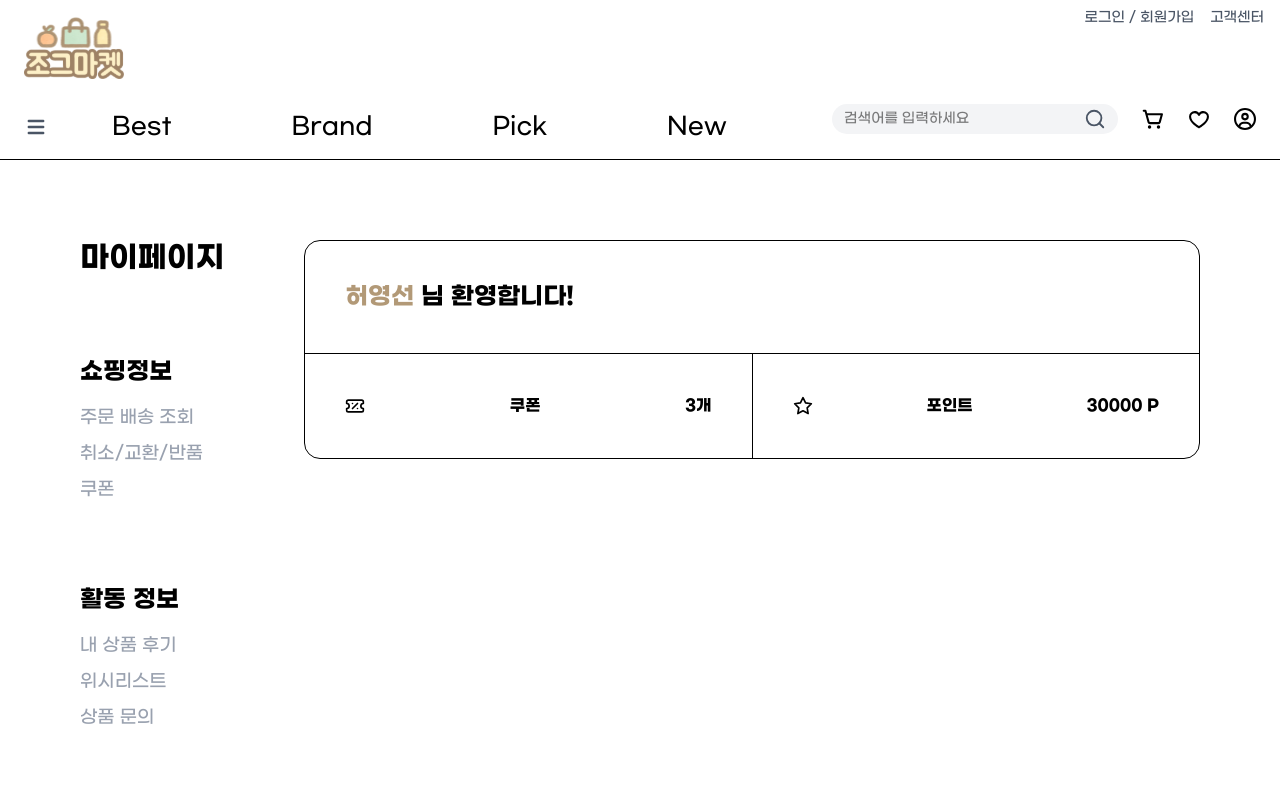
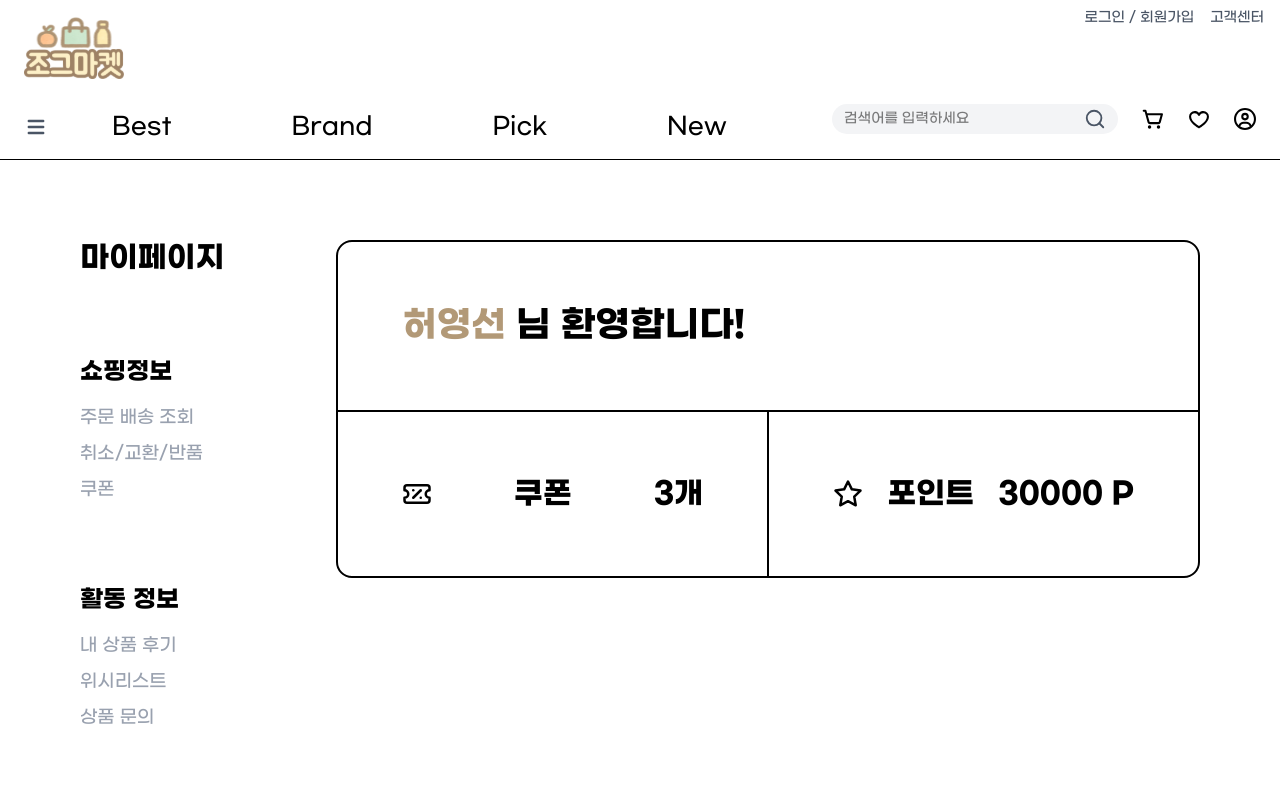
Before and after one commit to jjeankim/jogeu-market, a Next.js app: page /my in a window 1280 px wide. Shown: the top 800 px of the page. Built offline with nearby package versions, Linux system fonts and the light colour scheme.

Commit message:
Feat: 마이페이지 작업중

```diff
--- a/src/components/ui/MyPageLayout.tsx
+++ b/src/components/my/MyPageLayout.tsx
@@ -2,20 +2,18 @@ import { ReactNode } from "react";
 import MyPageAside from "./MyPageAside";
 
 interface MyPageLayout {
-  children: ReactNode,
+  children: ReactNode;
   pageTitle: string;
 }
 
-const MyPageLayout = ({children,pageTitle}:MyPageLayout) => {
+const MyPageLayout = ({ children, pageTitle }: MyPageLayout) => {
   return (
-    <main className=" p-20 flex justify-between">
-      <section >
+    <main className="m-20 flex gap-10">
+      <section className="flex-1">
         <h2 className="text-3xl font-bold inline-block mb-20">{pageTitle}</h2>
         <MyPageAside />
       </section>
-      <section className="w-[80%]">
-        {children}
-      </section>
+      <section className="flex-4">{children}</section>
     </main>
   );
 };
--- /dev/null
+++ b/src/components/my/MyPageWelcomeCard.tsx
@@ -0,0 +1,28 @@
+import { FiStar } from "react-icons/fi";
+import { LuTicketPercent } from "react-icons/lu";
+
+const MyPageWelcomeCard = () => {
+  return (
+    <div className="border-2 rounded-2xl">
+      <div className="p-16">
+        <h3 className="text-4xl font-bold">
+          <span className="text-[#B29977]">허영선</span> 님 환영합니다!
+        </h3>
+      </div>
+      <div className="border-t-2 flex">
+        <div className="flex-1 flex  p-16 justify-between items-center border-r-2">
+          <LuTicketPercent size={30} />
+          <span className="text-3xl font-bold">쿠폰</span>
+          <span className="text-3xl font-bold">3개</span>
+        </div>
+        <div className="flex-1 flex p-16 justify-between items-center">
+          <FiStar size={30} />
+          <span className="text-3xl font-bold">포인트</span>
+          <span className="text-3xl font-bold">30000 P</span>
+        </div>
+      </div>
+    </div>
+  );
+};
+
+export default MyPageWelcomeCard;
--- a/src/components/ui/MyPageWelcomeCard.tsx
+++ /dev/null
@@ -1,29 +0,0 @@
-import { FiStar } from "react-icons/fi";
-import { LuTicketPercent } from "react-icons/lu";
-
-
-const MyPageWelcomeCard = () => {
-  return (
-    <div className="border rounded-2xl">
-      <div className="p-10">
-        <h3 className="text-2xl font-bold">
-          <span className="text-[#B29977]">허영선</span> 님 환영합니다!
-        </h3>
-      </div>
-      <div className="border-t flex ">
-        <div className="flex-1 flex  p-10 justify-between items-center border-r ">
-          <LuTicketPercent size={20}/>
-          <span className="font-bold">쿠폰</span>
-          <span className="font-bold">3개</span>
-        </div>
-        <div className="flex-1 flex  p-10 justify-between items-center">
-          <FiStar size={20}  />
-          <span className="font-bold">포인트</span>
-          <span className="font-bold">30000 P</span>
-        </div>
-      </div>
-    </div>
-  );
-};
-
-export default MyPageWelcomeCard;
--- a/src/pages/my/index.tsx
+++ b/src/pages/my/index.tsx
@@ -1,5 +1,5 @@
-import MyPageInfo from "@/components/ui/MyPageWelcomeCard";
-import MyPageLayout from "@/components/ui/MyPageLayout";
+import MyPageInfo from "@/components/my/MyPageWelcomeCard";
+import MyPageLayout from "@/components/my/MyPageLayout";
 
 const index = () => {
   return (
```
Also changed, not shown: src/components/my/MyPageAside.tsx (renamed from src/components/ui/MyPageAside.tsx).
